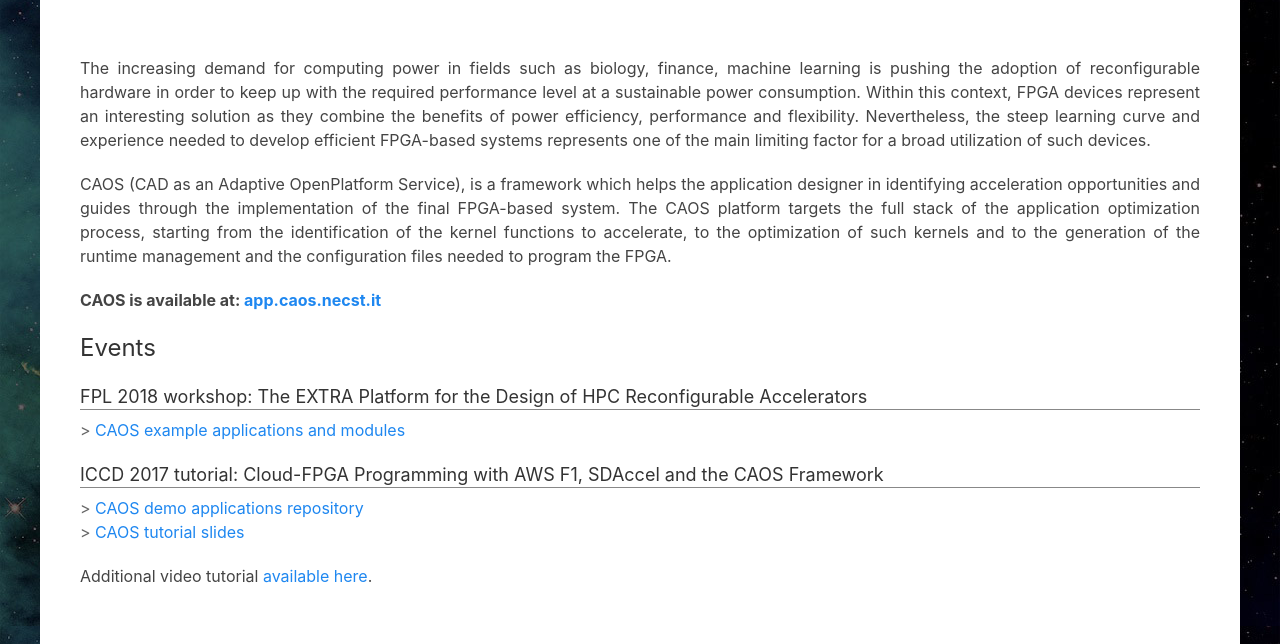
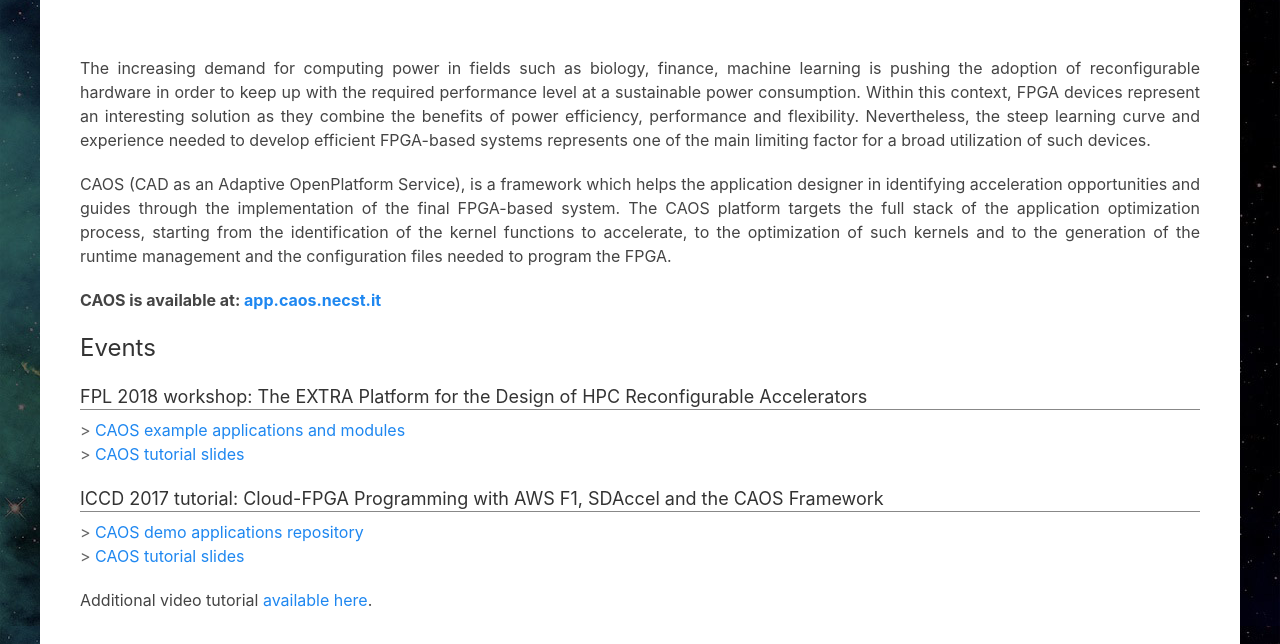
Before and after one commit to necst/caos.necst.it, a plain HTML site: page index.html in a window 1280 px wide. Shown: the part 94-738 px from the top of the page. Drawn offline with Linux system fonts and the light colour scheme.

Commit message:
updated demo slides link

```diff
--- a/index.html
+++ b/index.html
@@ -64,6 +64,7 @@
                     <p>
                         <h3>FPL 2018 workshop: The EXTRA Platform for the Design of HPC Reconfigurable Accelerators</h3>
                         &gt; <a href="https://github.com/necst/CAOS_examples">CAOS example applications and modules</a><br/>
+                        &gt; <a href="https://github.com/necst/CAOS_examples/blob/master/CAOS-intro.pdf">CAOS tutorial slides</a>
                     </p>
 
                     <p>
```
